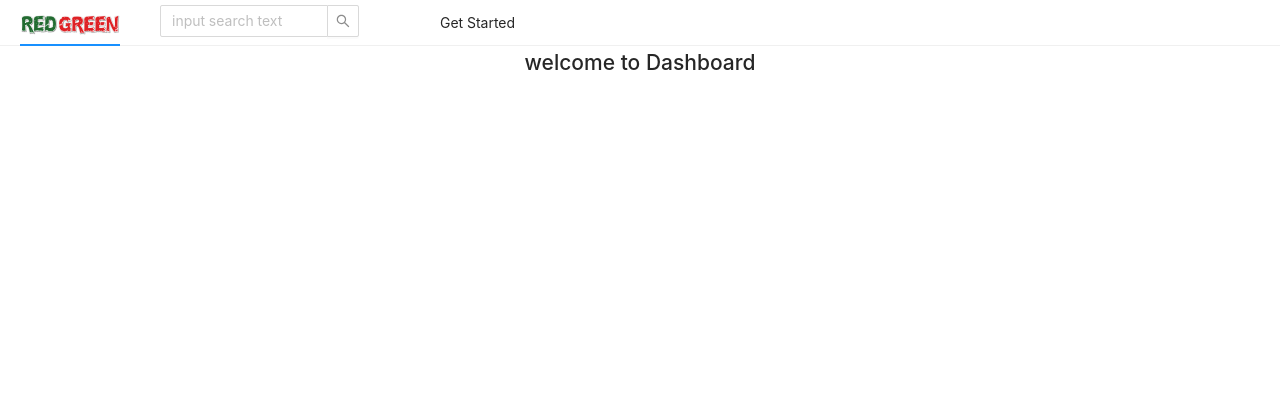
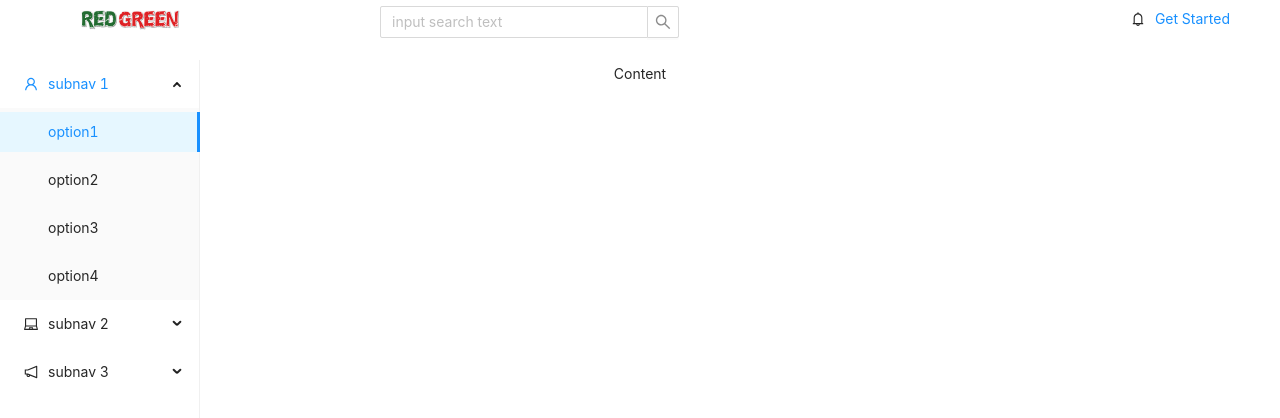
Before and after one commit to md-najmul-haque/dashboard-with-antd, a React (Create React App) app: page /dashboard in a window 1280 px wide. Shown: the top 418 px of the page. Built offline with nearby package versions, Linux system fonts and the light colour scheme; no server answers.

Commit message:
dashboard style changed

```diff
--- /dev/null
+++ b/src/components/Dashboard/Dashboard.css
@@ -0,0 +1,12 @@
+.site-layout-background {
+    background: #fff;
+}
+
+.side-bar {
+    position: fixed;
+    bottom: 0;
+    top: 60px;
+    left: 0;
+    width: 100%;
+    max-width: 200px;
+}
--- a/src/components/Dashboard/Dashboard.js
+++ b/src/components/Dashboard/Dashboard.js
@@ -1,11 +1,60 @@
+import { LaptopOutlined, NotificationOutlined, UserOutlined } from '@ant-design/icons';
+import { Layout, Menu } from 'antd';
 import React from 'react';
+import './Dashboard.css'
 
-const Dashboard = () => {
-    return (
-        <div>
-            <h2>welcome to Dashboard</h2>
-        </div>
-    );
-};
+const { Content, Sider } = Layout;
+const items1 = ['1', '2'].map((key) => ({
+    key,
+    label: `nav ${key}`,
+}));
+const items2 = [UserOutlined, LaptopOutlined, NotificationOutlined].map((icon, index) => {
+    const key = String(index + 1);
+    return {
+        key: `sub${key}`,
+        icon: React.createElement(icon),
+        label: `subnav ${key}`,
+        children: new Array(4).fill(null).map((_, j) => {
+            const subKey = index * 4 + j + 1;
+            return {
+                key: subKey,
+                label: `option${subKey}`,
+            };
+        }),
+    };
+});
+
+const Dashboard = () => (
+    <Layout>
+        <Content>
+            <Layout
+                className="site-layout-background"
+                style={{
+                    padding: '24px 0',
+                }}
+            >
+                <Sider className="site-layout-background side-bar">
+                    <Menu
+                        mode="inline"
+                        defaultSelectedKeys={['1']}
+                        defaultOpenKeys={['sub1']}
+                        style={{
+                            height: '100%',
+                        }}
+                        items={items2}
+                    />
+                </Sider>
+                <Content
+                    style={{
+                        padding: '0 24px',
+                        minHeight: 280,
+                    }}
+                >
+                    Content
+                </Content>
+            </Layout>
+        </Content>
+    </Layout>
+);
 
 export default Dashboard;
--- /dev/null
+++ b/src/components/Shared/Navbar/Navbar.css
@@ -0,0 +1,27 @@
+.header-area {
+    display: flex;
+    align-items: center;
+
+}
+
+.search-bar {
+    margin-left: 100px;
+}
+
+.header-right {
+    margin-left: auto;
+    margin-right: 50px;
+}
+
+.logo {
+    width: 300px;
+    margin-left: -20px;
+}
+
+.logo img {
+    width: 100px;
+}
+
+.display-user {
+    margin-left: 10px;
+}
--- a/src/components/Shared/Navbar/Navbar.js
+++ b/src/components/Shared/Navbar/Navbar.js
@@ -6,6 +6,7 @@ import logo from "../../../assets/logo.png"
 import { useAuthState } from 'react-firebase-hooks/auth';
 import auth from '../../../firebase.init';
 import { UserOutlined, BellOutlined } from '@ant-design/icons';
+import './Navbar.css'
 
 const Navbar = () => {
     const [current, setCurrent] = useState('mail');
@@ -13,43 +14,65 @@ const Navbar = () => {
 
     const onSearch = (value) => console.log(value);
 
-    const items = [
-        {
-            label: (<img
-                src={logo}
-                style={{
-                    width: 100,
-                }}
-                alt=''
-            />),
-            Key: '1'
-        }, {
-            label: (<Search
-                placeholder="input search text"
-                onSearch={onSearch}
-                style={{
-                    width: 200,
-                    marginTop: 5
-                }}
-            />),
-            Key: '2'
-        },
-        {
-            label: (user ? <> <BellOutlined />  </> : ''),
-            key: '3',
-        },
-        {
-            label: (user ? <> <UserOutlined /> <span>{user?.displayName}</span> </> : <Link to="/register">Get Started</Link>),
-            key: '4',
-        }
-    ];
+    // const items = [
+    //     {
+    //         label: (<img
+    //             src={logo}
+    //             style={{
+    //                 width: 100,
+    //             }}
+    //             alt=''
+    //         />),
+    //         Key: '1'
+    //     }, {
+    //         label: (<Search
+    //             placeholder="input search text"
+    //             onSearch={onSearch}
+    //             style={{
+    //                 width: 200,
+    //                 marginTop: 5
+    //             }}
+    //         />),
+    //         Key: '2'
+    //     },
+    //     {
+    //         label: (user ? <> <BellOutlined />  </> : ''),
+    //         key: '3',
+    //     },
+    //     {
+    //         label: (user ? <> <UserOutlined /> <span>{user?.displayName}</span> </> : <Link to="/register">Get Started</Link>),
+    //         key: '4',
+    //     }
+    // ];
 
     const onClick = e => {
         console.log('click ', e);
         setCurrent(e.key);
     };
 
-    return <Menu onClick={onClick} selectedKeys={[current]} mode="horizontal" items={items} />;
+    return (
+        <>
+            <header className='header-area'>
+                <div className='logo'>
+                    <img src={logo} alt="logo" />
+                </div>
+                <div className='search-bar'>
+                    <Search
+                        placeholder="input search text"
+                        onSearch={onSearch}
+                        style={{
+                            width: 300,
+                            marginTop: 5
+                        }}
+                    />
+                </div>
+                <div className='header-right'>
+                    <BellOutlined />
+                    <span className='display-user'>{user ? <> <UserOutlined /> <span>{user?.displayName}</span> </> : <Link to="/register">Get Started</Link>}</span>
+                </div>
+            </header>
+        </>
+    );
 };
 
 export default Navbar;
```
